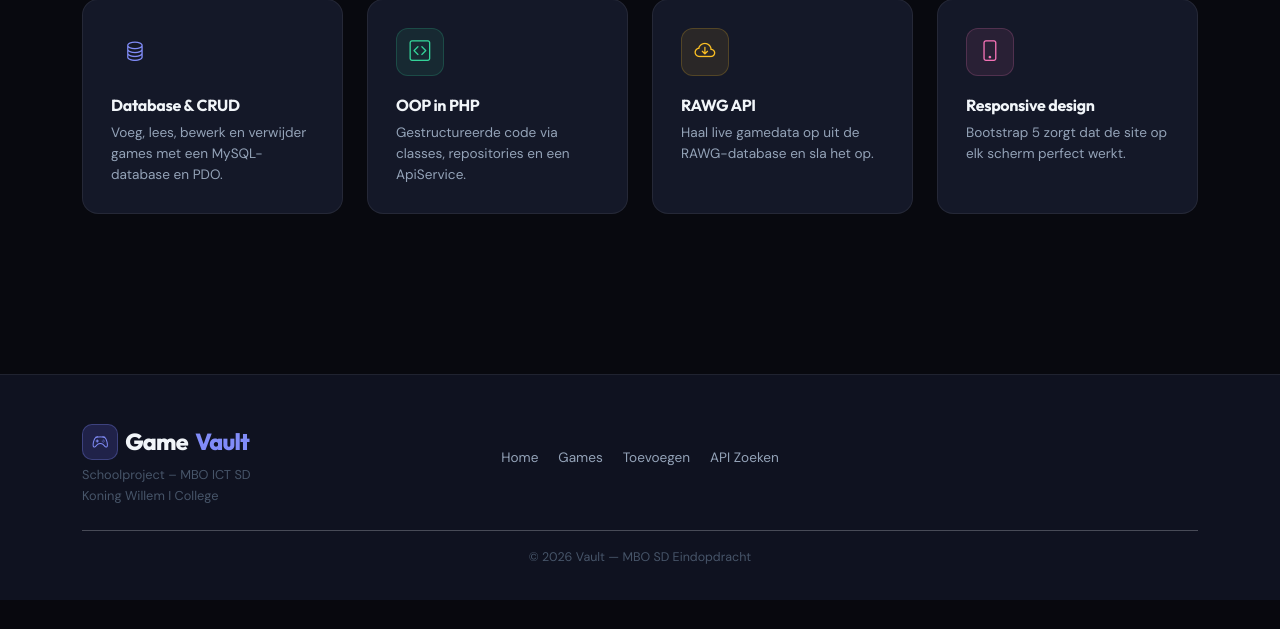
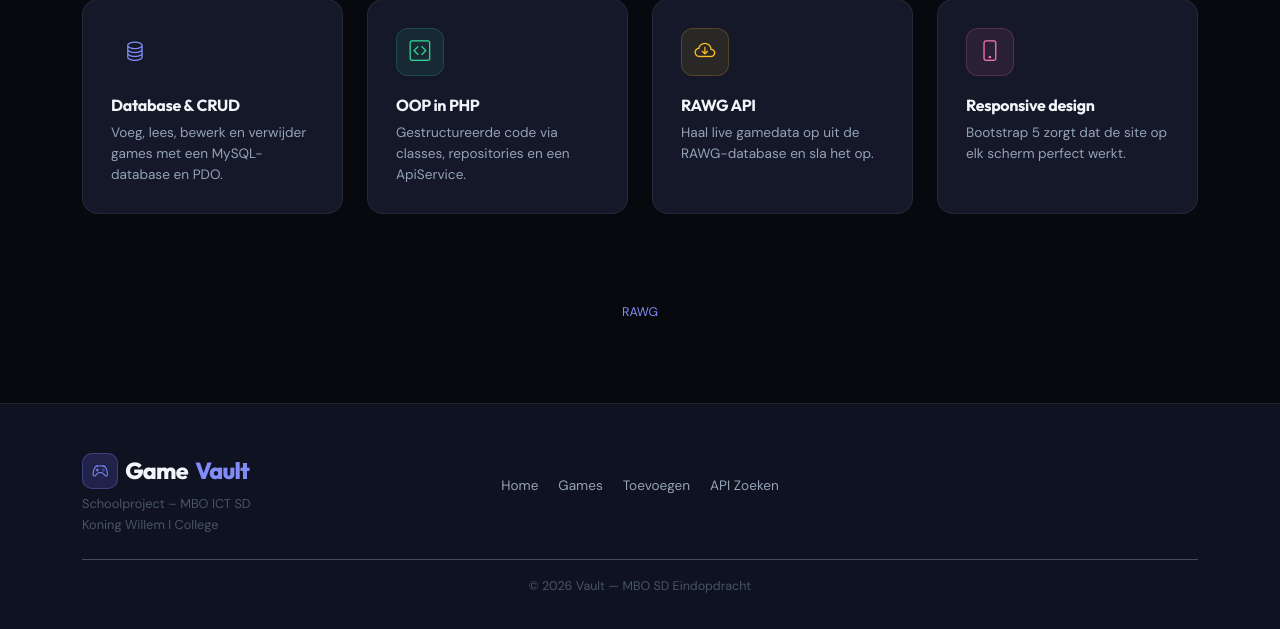
Before and after one commit to OleBasten/F3---Website-met-beheer-externe-data, a PHP site: page /project/index.php in a window 1280 px wide. Shown: the part 2019-2648 px from the top of the page. Before the commit the page ends 2619 px from the top, so only its background shows below. Run offline with PHP 8.4, Linux system fonts and the light colour scheme; data comes from the database, SQL or seed files in the repository; some libraries are stand-ins or nearby versions.

Commit message:
Hyperlink van RAWG api toegevoegd zoals aangegeven in de documentatie van RAWG.

```diff
--- a/includes/footer.php
+++ b/includes/footer.php
@@ -6,6 +6,9 @@ $root  = str_repeat('../', max(0, $depth - 1));
 </main>
 
 <!Footer>
+<p class="gv-footer-copy text-center small mt-2">
+    <a href="https://rawg.io" target="_blank" rel="noopener noreferrer">RAWG</a>
+</p>
 <footer class="gv-footer">
     <div class="container">
         <div class="row align-items-center gy-3">
```
